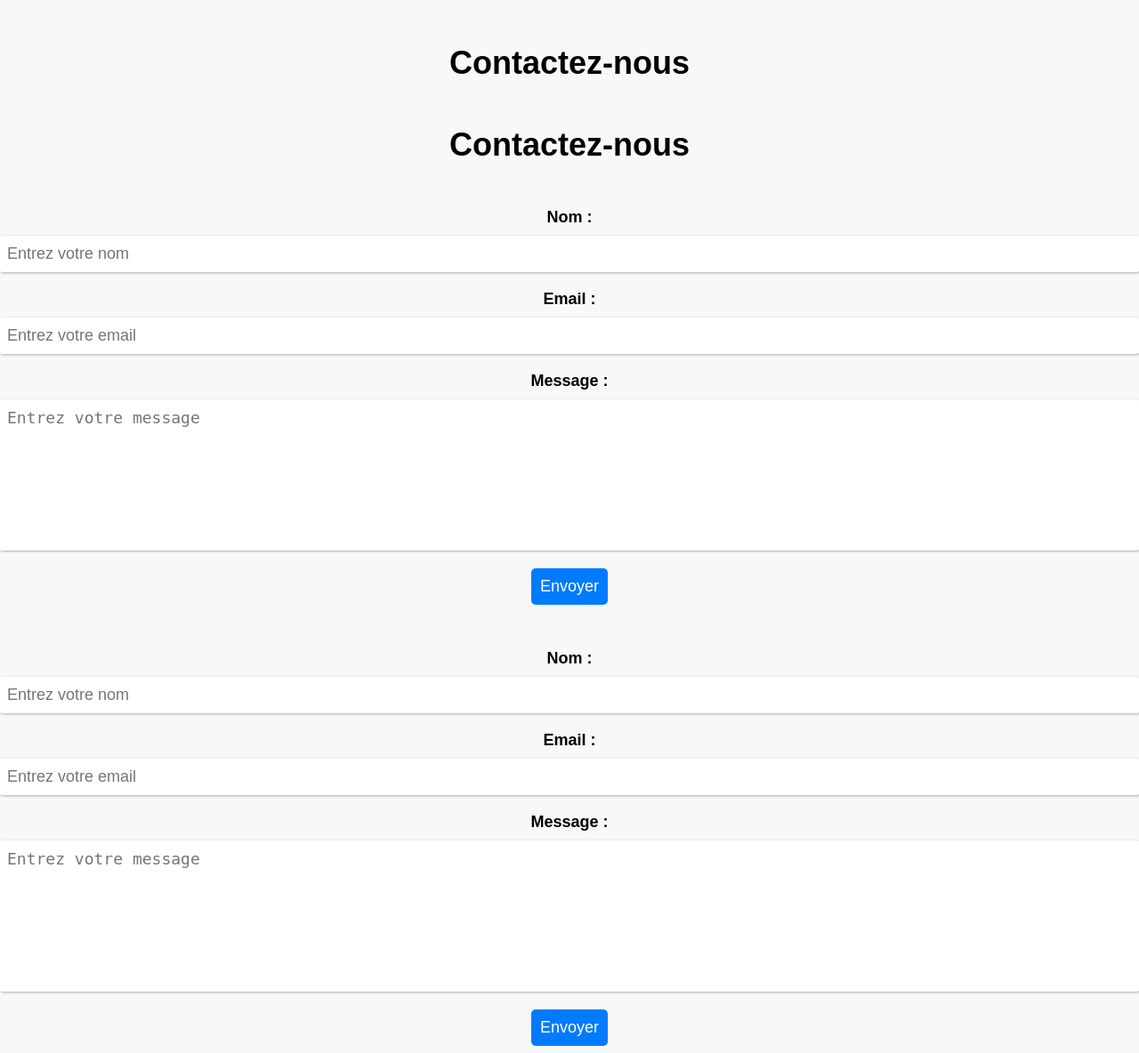
After one commit to kessridi/travailEquipe, a PHP site: page / in a window 1280 px wide. The commit adds this page. Shown: the whole page at 89% size. Run offline with PHP 8.4, Linux system fonts and the light colour scheme.

Commit message:
second form

```diff
--- /dev/null
+++ b/contact.css
@@ -0,0 +1,59 @@
+
+    /* Styles pour le formulaire */
+    form {
+        display: flex;
+        flex-direction: column;
+        align-items: center;
+        justify-content: center;
+        margin-top: 50px;
+        font-size: 18px;
+    }
+
+    label {
+        display: block;
+        margin-bottom: 10px;
+        font-weight: bold;
+    }
+
+    input,
+    textarea {
+        width: 100%;
+        padding: 10px;
+        margin-bottom: 20px;
+        border-radius: 5px;
+        border: none;
+        box-shadow: 1px 1px 3px rgba(0, 0, 0, 0.3);
+        font-size: 18px;
+    }
+
+    textarea {
+        height: 150px;
+        resize: none;
+    }
+
+    button {
+        padding: 10px;
+        border-radius: 5px;
+        border: none;
+        background-color: #007bff;
+        color: #fff;
+        font-size: 18px;
+        cursor: pointer;
+    }
+
+    button:hover {
+        background-color: #0062cc;
+    }
+
+    /* Styles pour la page */
+    body {
+        font-family: Arial, sans-serif;
+        background-color: #f8f8f8;
+    }
+
+    h1 {
+        text-align: center;
+        margin-top: 50px;
+        margin-bottom: 30px;
+        font-size: 36px;
+    }
--- a/formulaire_contact.php
+++ b/contact.php
@@ -1,72 +1,6 @@
-<!DOCTYPE html>
-<html>
 
-<head>
-    <title>Contactez-nous</title>
-    <style>
-        /* Styles pour le formulaire */
-        form {
-            display: flex;
-            flex-direction: column;
-            align-items: center;
-            justify-content: center;
-            margin-top: 50px;
-            font-size: 18px;
-        }
+    <?php
 
-        label {
-            display: block;
-            margin-bottom: 10px;
-            font-weight: bold;
-        }
-
-        input,
-        textarea {
-            width: 100%;
-            padding: 10px;
-            margin-bottom: 20px;
-            border-radius: 5px;
-            border: none;
-            box-shadow: 1px 1px 3px rgba(0, 0, 0, 0.3);
-            font-size: 18px;
-        }
-
-        textarea {
-            height: 150px;
-            resize: none;
-        }
-
-        button {
-            padding: 10px;
-            border-radius: 5px;
-            border: none;
-            background-color: #007bff;
-            color: #fff;
-            font-size: 18px;
-            cursor: pointer;
-        }
-
-        button:hover {
-            background-color: #0062cc;
-        }
-
-        /* Styles pour la page */
-        body {
-            font-family: Arial, sans-serif;
-            background-color: #f8f8f8;
-        }
-
-        h1 {
-            text-align: center;
-            margin-top: 50px;
-            margin-bottom: 30px;
-            font-size: 36px;
-        }
-    </style>
-</head>
-
-<body>
-    <?php
     if ($_SERVER['REQUEST_METHOD'] == 'POST') {
         // Traitement du formulaire ici
         $nom = $_POST['nom'];
@@ -105,7 +39,3 @@
         echo '</form>';
     }
     ?>
-
-</body>
-
-</html>
--- /dev/null
+++ b/index.php
@@ -0,0 +1,33 @@
+<!DOCTYPE html>
+<html>
+
+<head>
+
+
+    <title>Contactez-nous</title>
+
+    <link rel="stylesheet" href="contact.css">
+
+</head>
+
+
+
+<body>
+    <h1>Contactez-nous</h1>
+     <?php include 'contact.php'; ?>
+    <form method="post" action="" style="display: flex; flex-direction: column; align-items: center; justify-content: center; margin-top: 50px; font-size: 18px;">
+        <label for="nom">Nom :</label>
+        <input type="text" id="nom" name="nom" placeholder="Entrez votre nom" required>
+
+        <label for="email">Email :</label>
+        <input type="email" id="email" name="email" placeholder="Entrez votre email" required>
+
+        <label for="message">Message :</label>
+        <textarea id="message" name="message" placeholder="Entrez votre message" required></textarea>
+
+        <button type="submit" style="padding: 10px; border-radius: 5px; border: none; background-color: #007bff; color: #fff; font-size: 18px; cursor: pointer;">Envoyer</button>
+    </form>
+</body>
+
+
+</html>
```
Also changed, not shown: formulaire_inscription.php (deleted, +0 -88 lines).
